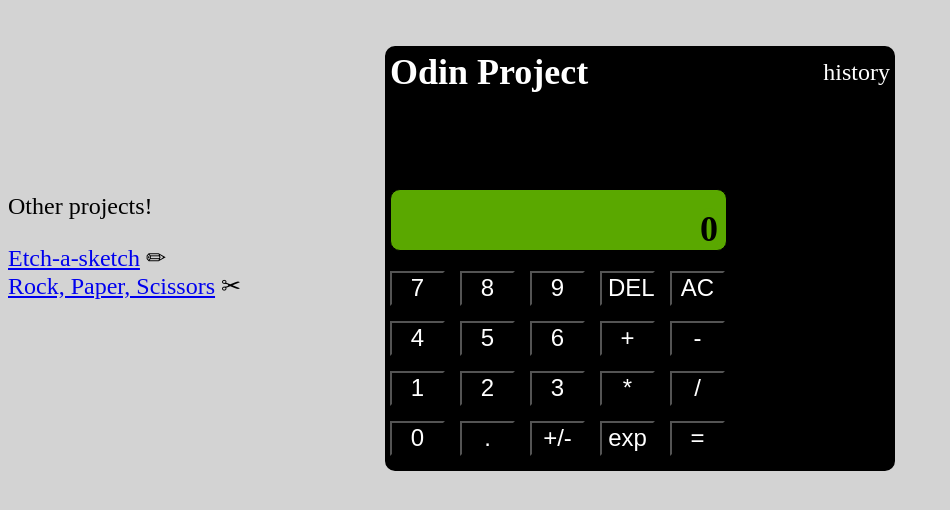
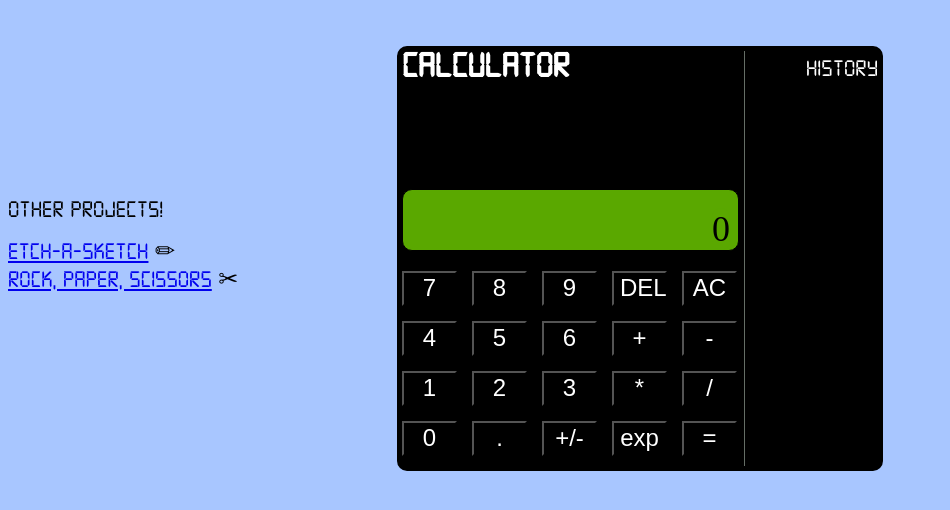
Before and after one commit to oliverowen2210/calculator, a plain HTML site: page index.html in a window 1280 px wide. Shown: the whole page, without its empty margins (0-950 px from the left). Drawn offline with Linux system fonts and the light colour scheme.

Commit message:
added cool font

```diff
--- a/index.html
+++ b/index.html
@@ -20,7 +20,7 @@
         <div id='calculator-wrapper'>
             <div id='calculator'>
                 <div id='header'>
-                    Odin Project
+                    Calculator
                 </div>
                 <div id='display'>
                     <p id='ghost-text'></p>
--- a/style.css
+++ b/style.css
@@ -1,5 +1,15 @@
 * {
-    background-color: lightgray;
+    background-color: rgb(168, 198, 255);
+}
+
+@font-face {
+    font-family: digital-7;
+    src: url('./cool font/digital-7.ttf');
+}
+
+@font-face {
+    font-family: digital-7-italic;
+    src: url('./cool font/digital-7 (italic).ttf');
 }
 
 #literally-nothing {
@@ -18,6 +28,7 @@
     flex-direction: column;
     align-items: flex-start;
     justify-self: flex-start;
+    font-family: digital-7;
     flex: 1;
     font-size: 24px;
 }
@@ -44,7 +55,7 @@
 
 #calculator {
     display: flex;
-    width: 400px;
+    width: 342px;
     height: 100%;
     flex-direction: column;
     border-right: none;
@@ -55,25 +66,28 @@
     flex: 1;
     font-size: 36px;
     font-weight: bold;
+    font-family: digital-7;
 }
 
 #history-wrapper {
     display: flex;
     flex-direction: column;
     align-items: flex-end;
+    border-left: 1px solid rgb(101, 110, 102);
 }
 
 #history-wrapper p {
     background: black;
     margin: 8px 0 0 0;
+    font-family: digital-7;
+    margin-bottom: 8px;
 }
 
 #history {
     display: flex;
     flex-direction: column;
-    width: 100px;
+    width: 133px;
     height: 100%;
-    border-left: none;
     font-size: 24px;
     text-align: center;
 }
@@ -101,6 +115,7 @@
     flex-direction: column;
     background: rgb(90, 168, 0);
     color: black;
+    font-family: digital-7italic;
     width: 335px;
     height: 60px;
     border: 1px solid black;
@@ -108,7 +123,6 @@
     display: flex;
     align-items: flex-end;
     justify-content: flex-end;
-    margin-bottom: 20px;
 }
 
 #display p {
@@ -126,7 +140,6 @@
 
 #display-text {
     font-size: 36px;
-    font-weight: bold;
 }
 
 
@@ -137,6 +150,7 @@
     gap: 15px;
     grid-template-rows: repeat(4, 1fr);
     grid-template-columns: repeat(5, 1fr);
+    margin-top: 20px;
     margin-bottom: 10px;
 }
 
```
Also changed, not shown: cool font/digital-7 (italic).ttf (added), cool font/digital-7.ttf (added).
